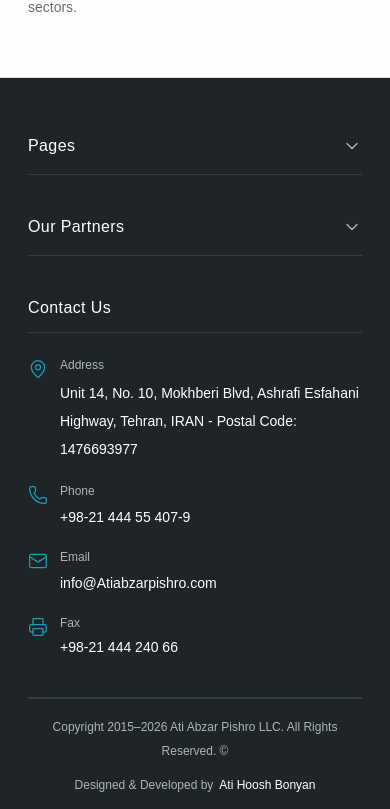
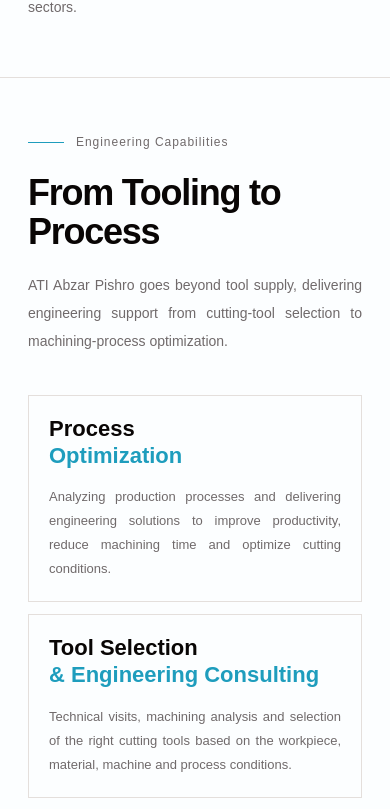
Before and after one commit to MohammadAminShavandi1524/atiabzarpishro, a Next.js app: page /en in a window 390 px wide. Shown: the part 1296-2105 px from the top of the page. Built offline with nearby package versions, Linux system fonts and the light colour scheme.

Commit message:
Capabilities responsive and animation added

```diff
--- a/src/app/[locale]/page.tsx
+++ b/src/app/[locale]/page.tsx
@@ -17,7 +17,7 @@
     <div className="">
       {/* <HeroCarousel /> */}
       <CompanyStory />
-      {/* <Capabilities /> */}
+      <Capabilities />
       {/* <Industries /> */}
       {/* <Partners /> */}
       {/* <BlogInsights /> */}
--- a/src/components/landing/capabilities/Capabilities.tsx
+++ b/src/components/landing/capabilities/Capabilities.tsx
@@ -13,7 +13,7 @@
   return (
     <section
       dir={isRTL ? "rtl" : "ltr"}
-      className="bg-background border-border border-b pt-24 pb-24"
+      className="bg-background border-border border-b py-14 sm:py-16 md:py-20 lg:py-20 xl:py-[88px] 2xl:py-24"
     >
       <CapabilitiesStage isRTL={isRTL} t={t} />
     </section>
--- a/src/components/landing/capabilities/CapabilitiesStage.tsx
+++ b/src/components/landing/capabilities/CapabilitiesStage.tsx
@@ -1,6 +1,12 @@
 "use client";
 
-import { englishToPersianNumber } from "@/lib/utils";
+import { useRef } from "react";
+
+import gsap from "gsap";
+import { ScrollTrigger } from "gsap/ScrollTrigger";
+import { useGSAP } from "@gsap/react";
+
+gsap.registerPlugin(ScrollTrigger, useGSAP);
 
 interface CapabilitiesStageProps {
   isRTL: boolean;
@@ -44,43 +50,194 @@
   isRTL,
   t,
 }: CapabilitiesStageProps) {
+  const rootRef = useRef<HTMLDivElement>(null);
+
+  const eyebrowRef = useRef<HTMLDivElement>(null);
+  const eyebrowLineRef = useRef<HTMLSpanElement>(null);
+
+  const titleRef = useRef<HTMLHeadingElement>(null);
+  const introRef = useRef<HTMLParagraphElement>(null);
+
+  const gridRef = useRef<HTMLDivElement>(null);
+
+  useGSAP(
+    () => {
+      if (
+        !rootRef.current ||
+        !eyebrowRef.current ||
+        !titleRef.current ||
+        !introRef.current ||
+        !gridRef.current
+      ) {
+        return;
+      }
+
+      const reduceMotion = window.matchMedia(
+        "(prefers-reduced-motion: reduce)",
+      ).matches;
+
+      if (reduceMotion) return;
+
+      const cards =
+        gridRef.current.querySelectorAll<HTMLElement>(".capability-card");
+
+      /*
+       * Initial States
+       */
+
+      if (eyebrowLineRef.current) {
+        gsap.set(eyebrowLineRef.current, {
+          scaleX: 0,
+          transformOrigin: isRTL ? "right center" : "left center",
+        });
+      }
+
+      gsap.set(eyebrowRef.current, {
+        opacity: 0,
+        y: 12,
+      });
+
+      gsap.set(titleRef.current, {
+        opacity: 0,
+        y: 20,
+      });
+
+      gsap.set(introRef.current, {
+        opacity: 0,
+        y: 16,
+      });
+
+      gsap.set(cards, {
+        opacity: 0,
+        y: 24,
+      });
+
+      /*
+       * Timeline
+       */
+
+      const timeline = gsap.timeline({
+        scrollTrigger: {
+          trigger: rootRef.current,
+          start: "top 84%",
+          once: true,
+        },
+        defaults: {
+          ease: "power3.out",
+        },
+      });
+
+      /* Eyebrow */
+      timeline.to(eyebrowRef.current, {
+        opacity: 1,
+        y: 0,
+        duration: 0.4,
+      });
+
+      if (eyebrowLineRef.current) {
+        timeline.to(
+          eyebrowLineRef.current,
+          {
+            scaleX: 1,
+            duration: 0.45,
+            ease: "power4.out",
+          },
+          "-=0.32",
+        );
+      }
+
+      /* Title */
+      timeline.to(
+        titleRef.current,
+        {
+          opacity: 1,
+          y: 0,
+          duration: 0.5,
+          ease: "power4.out",
+        },
+        "-=0.3",
+      );
+
+      /* Intro */
+      timeline.to(
+        introRef.current,
+        {
+          opacity: 1,
+          y: 0,
+          duration: 0.45,
+        },
+        "-=0.34",
+      );
+
+      /* Cards */
+      timeline.to(
+        cards,
+        {
+          opacity: 1,
+          y: 0,
+          duration: 0.52,
+          stagger: 0.065,
+          ease: "power3.out",
+        },
+        "-=0.28",
+      );
+    },
+    {
+      scope: rootRef,
+      dependencies: [isRTL],
+      revertOnUpdate: true,
+    },
+  );
+
   return (
-    <div className="w90">
+    <div ref={rootRef} className="w90">
       {/* Header */}
       <div className="max-w-[900px]">
         {/* Eyebrow */}
-        <div className="flex items-center gap-4">
-          <span className="bg-custom-primary block h-px w-12 shrink-0" />
+        <div ref={eyebrowRef} className="flex items-center gap-3 sm:gap-4">
+          <span
+            ref={eyebrowLineRef}
+            className="bg-custom-primary block h-px w-9 shrink-0 sm:w-10 xl:w-11 2xl:w-12"
+          />
 
-          <span className="text-muted-foreground text-sm font-medium tracking-[0.08em]">
+          <span className="text-muted-foreground text-xs font-medium tracking-[0.08em] sm:text-[13px] xl:text-sm">
             {t("eyebrow")}
           </span>
         </div>
 
         {/* Title */}
-        <h2 className="text-foreground mt-8 max-w-[720px] text-[clamp(3rem,4vw,5rem)] font-semibold ltr:leading-[1.03] ltr:tracking-[-0.045em] rtl:leading-[1.2]">
+        <h2
+          ref={titleRef}
+          className="text-foreground mt-6 max-w-[720px] text-[36px] font-semibold sm:mt-7 sm:text-[42px] md:text-[48px] lg:text-[54px] xl:text-[60px] 2xl:mt-8 2xl:text-[clamp(3rem,4vw,5rem)] ltr:leading-[1.06] ltr:tracking-[-0.035em] 2xl:ltr:leading-[1.03] 2xl:ltr:tracking-[-0.045em] rtl:leading-[1.2]"
+        >
           {t("label")}
         </h2>
 
         {/* Intro */}
-        <p className="text-muted-foreground mt-6 max-w-[760px] text-[17px] leading-8">
+        <p
+          ref={introRef}
+          className="text-muted-foreground mt-5 max-w-[760px] text-justify text-sm leading-7 sm:text-[15px] sm:leading-7.5 md:mt-6 xl:text-[16px] xl:leading-8 2xl:text-[17px]"
+        >
           {t("intro")}
         </p>
       </div>
 
       {/* Capabilities */}
-      <div className="mt-14 grid grid-cols-5 gap-4">
+      <div
+        ref={gridRef}
+        className="mt-10 grid grid-cols-1 gap-3 sm:mt-12 sm:grid-cols-2 sm:gap-4 lg:mt-14 lg:grid-cols-3 2xl:grid-cols-5"
+      >
         {capabilities.map((item) => (
           <article
             key={item.index}
-            className="group/capability border-border bg-background hover:border-custom-primary/45 hover:bg-card-secondary/20 relative min-h-[260px] border p-7 transition-[border-color,background-color] duration-300"
+            className="capability-card group/capability border-border bg-background hover:border-custom-primary/45 hover:bg-card-secondary/20 relative min-h-0 border p-5 transition-[border-color,background-color] duration-300 sm:min-h-[240px] sm:p-6 lg:min-h-[250px] 2xl:min-h-[260px] 2xl:p-7"
           >
             {/* Hover Accent */}
             <span className="bg-custom-primary origin-start absolute inset-x-0 top-0 h-[2px] scale-x-0 transition-transform duration-300 group-hover/capability:scale-x-100" />
 
             {/* Title */}
-            <div className="flex items-start gap-4">
-              <h3 className="text-foreground min-h-[92px] text-[26px] leading-[1.2] font-semibold">
+            <div className="flex items-start">
+              <h3 className="text-foreground min-h-0 text-[22px] leading-[1.22] font-semibold sm:min-h-[78px] sm:text-[23px] lg:min-h-[84px] lg:text-[24px] 2xl:min-h-[92px] 2xl:text-[26px] 2xl:leading-[1.2]">
                 <span className="block">{t(item.titleLine1)}</span>
 
                 <span className="text-custom-primary block">
@@ -90,7 +247,7 @@
             </div>
 
             {/* Description */}
-            <p className="text-muted-foreground mt-5 text-[14px] leading-7">
+            <p className="text-muted-foreground mt-4 text-justify text-[13px] leading-6 sm:mt-5 sm:leading-6.5 2xl:text-[14px] 2xl:leading-7">
               {t(item.description)}
             </p>
           </article>
```
